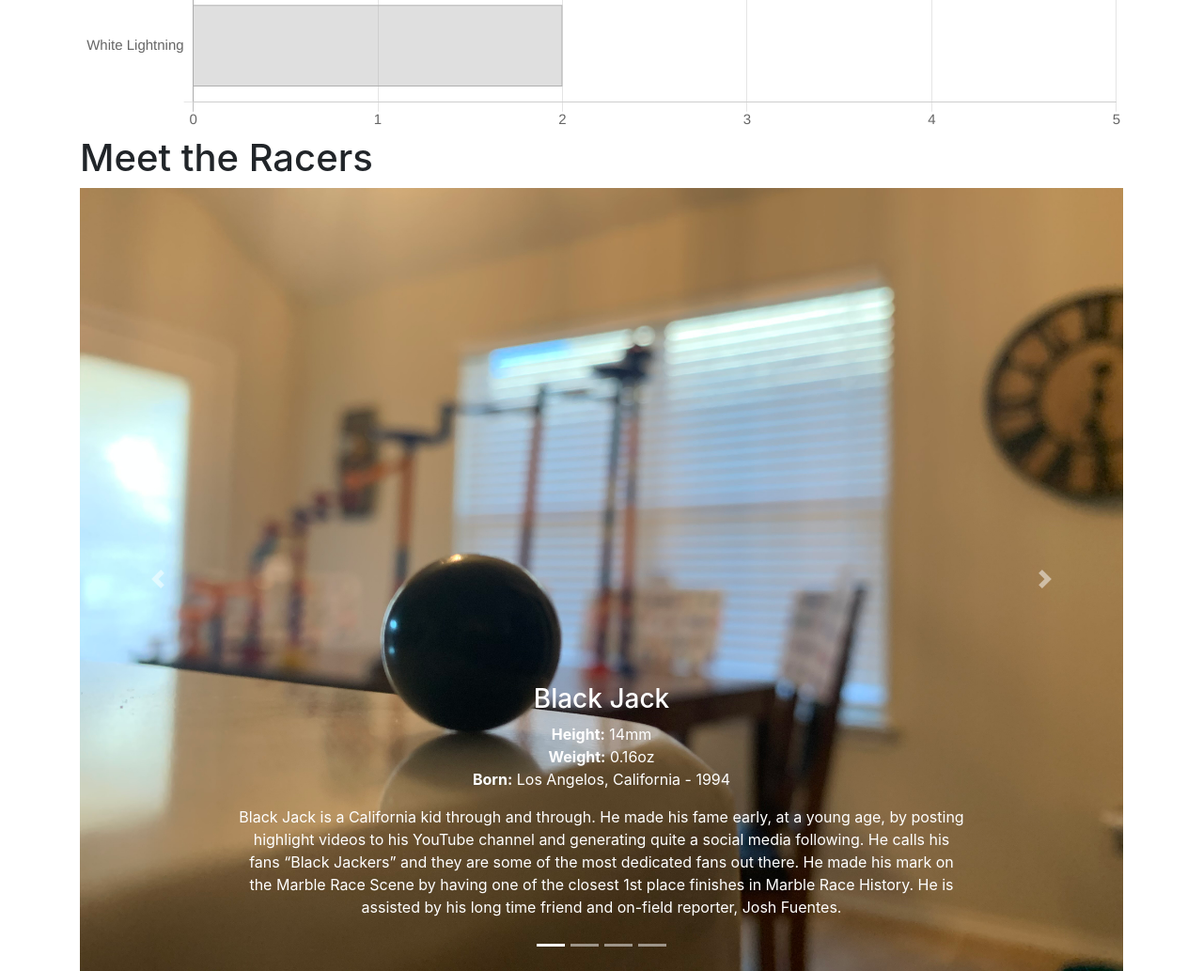
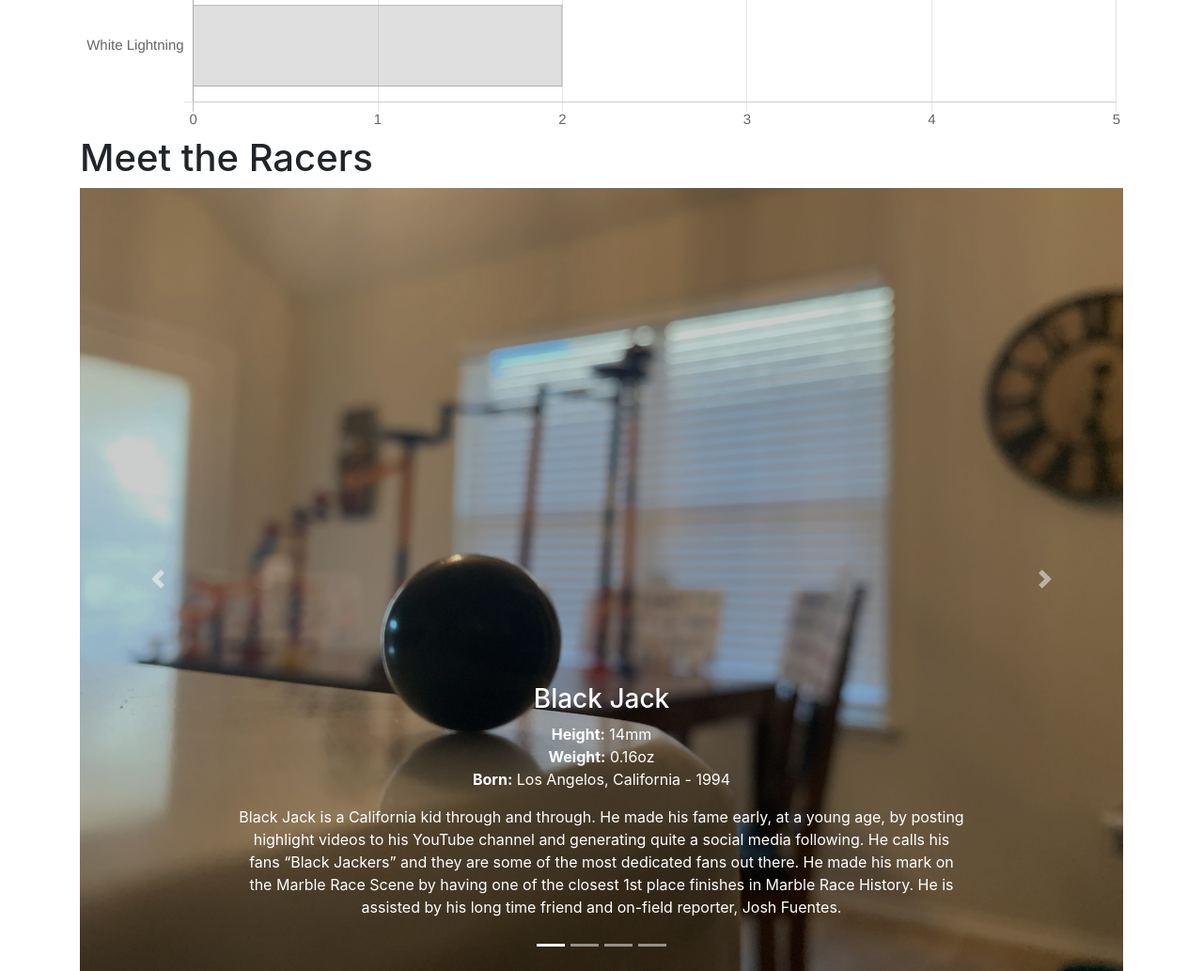
Before and after one commit to mcole22266/marbles, a Flask app: page / in a window 1280 px wide. Shown: the part 523-1556 px from the top of the page at 94% size. Run offline with Flask 2, Linux system fonts and the light colour scheme; data comes from the database, SQL or seed files in the repository; some libraries are stand-ins or nearby versions.

Commit message:
Added custom.css

```diff
--- /dev/null
+++ b/marbles/app/static/custom/css/custom.css
@@ -0,0 +1,3 @@
+.filtered {
+    filter: grayscale(20%) contrast(100%) brightness(80%);
+}
--- a/marbles/app/templates/carousel.html
+++ b/marbles/app/templates/carousel.html
@@ -13,7 +13,7 @@
 
         <div class="carousel-inner">
             <div class="carousel-item active">
-                <img src="../static/images/blackjack_portrait.jpg" alt="Black Jack Portrait" class="d-block w-100">
+                <img src="../static/images/blackjack_portrait.jpg" alt="Black Jack Portrait" class="d-block w-100 filtered">
                 <div class="carousel-caption d-none d-md-block">
                     <div class="text-center">
                         <h3>Black Jack</h3>
@@ -32,7 +32,7 @@
                 </div>
             </div>
             <div class="carousel-item">
-                <img src="../static/images/bluegooze_portrait.jpg" alt="Blue Gooze Portrait" class="d-block w-100">
+                <img src="../static/images/bluegooze_portrait.jpg" alt="Blue Gooze Portrait" class="d-block w-100 filtered">
                 <div class="carousel-caption d-none d-md-block">
                     <div class="text-center">
                         <h3>Blue Gooze</h3>
@@ -53,7 +53,7 @@
                 </div>
             </div>
             <div class="carousel-item">
-                <img src="../static/images/greengoblin_portrait.jpg" alt="Green Goblin Portrait" class="d-block w-100">
+                <img src="../static/images/greengoblin_portrait.jpg" alt="Green Goblin Portrait" class="d-block w-100 filtered">
                 <div class="carousel-caption d-none d-md-block">
                     <div class="text-center">
                         <h3>Green Goblin</h3>
@@ -74,7 +74,7 @@
                 </div>
             </div>
             <div class="carousel-item">
-                <img src="../static/images/whitelightning_portrait.jpg" alt="White Lightning Portrait" class="d-block w-100">
+                <img src="../static/images/whitelightning_portrait.jpg" alt="White Lightning Portrait" class="d-block w-100 filtered">
                 <div class="carousel-caption d-none d-md-block">
                     <div class="text-center">
                         <h3>White Lightning</h3>
--- a/marbles/app/templates/styles.html
+++ b/marbles/app/templates/styles.html
@@ -1 +1,2 @@
 <link rel="stylesheet" href="./static/bootstrap/dist/bootstrap.min.css">
+<link rel="stylesheet" href="../static/custom/css/custom.css">
```
